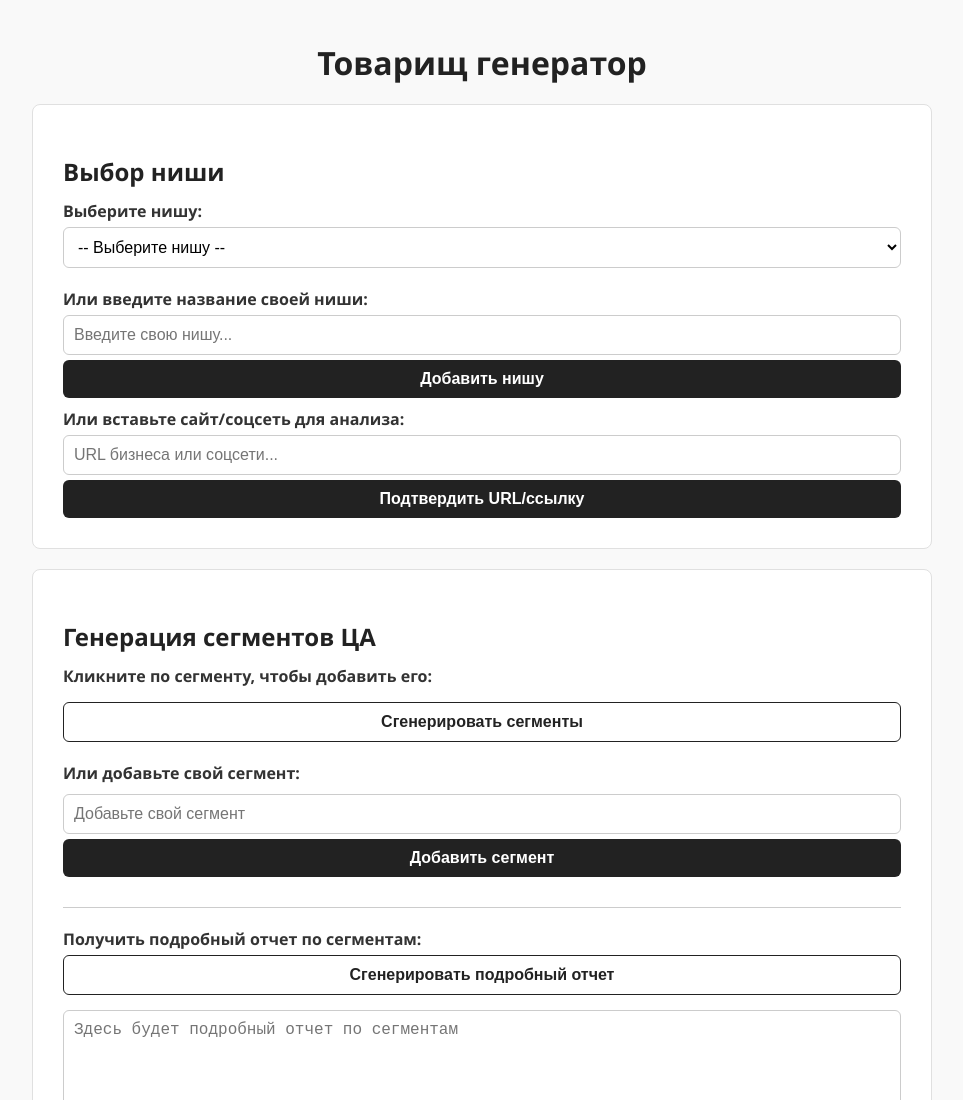
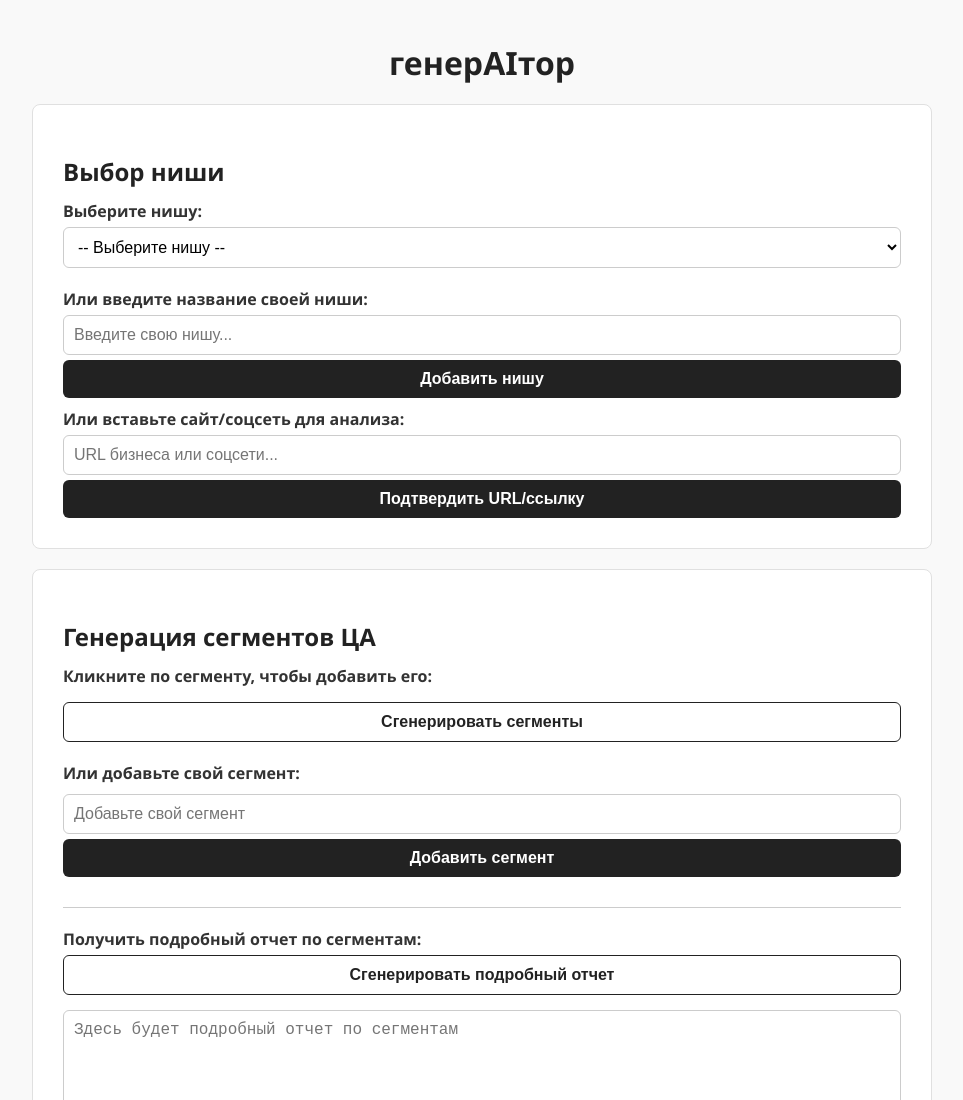
Before and after one commit to sheeeenson/generator, a website: page index.html in a window 1280 px wide. Shown: the top 1100 px of the page, without its empty margins (158-1121 px from the left). Drawn offline with Linux system fonts and the light colour scheme.

Commit message:
index.html

```diff
--- a/index.html
+++ b/index.html
@@ -228,7 +228,7 @@
 </head>
 <body>
   <div class="container">
-    <h1>Товарищ генератор</h1>
+    <h1>генерAIтор</h1>
     <!-- Блок выбора ниши -->
     <div class="block">
       <h2>Выбор ниши</h2>
```
